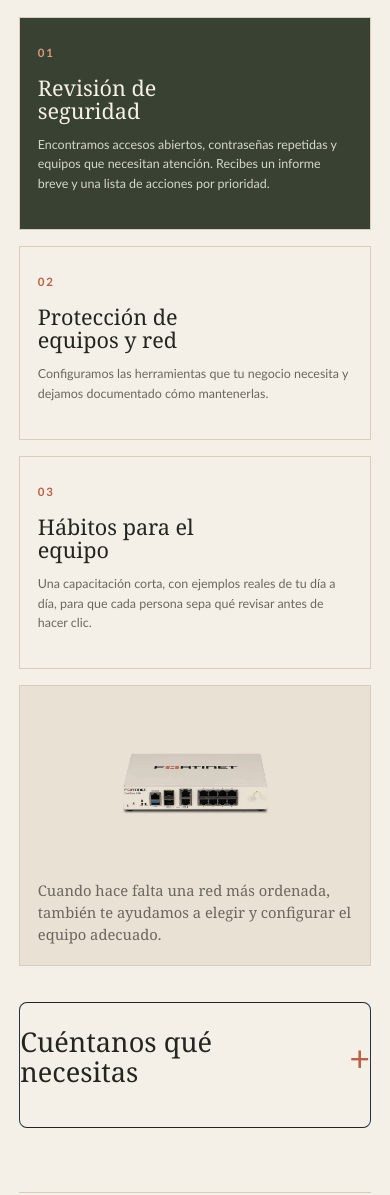
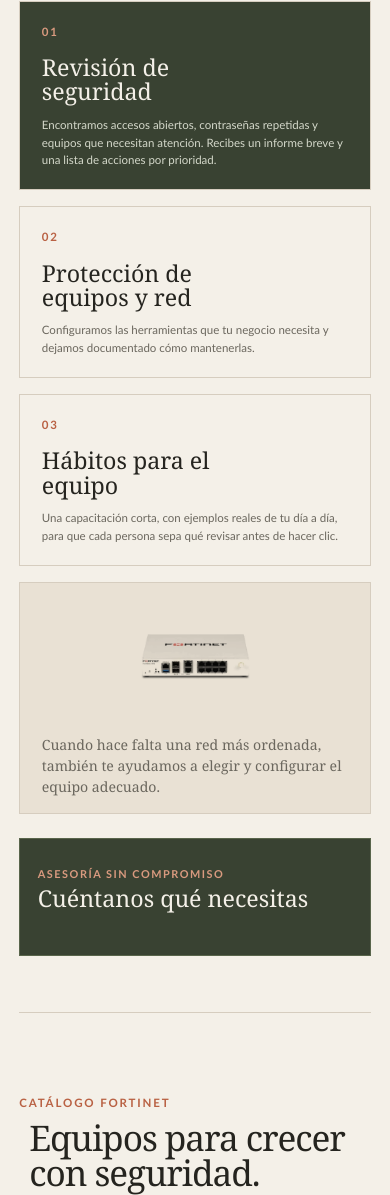
Before and after one commit to Onigp/proyecto_JC, a website: page index.html in a window 390 px wide. Shown: the part 1528-2723 px from the top of the page. Drawn offline with Linux system fonts and the light colour scheme.

Commit message:
Mejorar distribución y llamada a la acción de servicios
Co-authored-by: Copilot <223556219+Copilot@users.noreply.github.com>

```diff
--- a/index.html
+++ b/index.html
@@ -62,7 +62,13 @@
                 </article>
             </div>
             <details id="cotizar">
-                <summary><span class="summary-label">Cuéntanos qué necesitas</span><span aria-hidden="true">+</span></summary>
+                <summary>
+                    <span class="cta-copy">
+                        <span class="cta-kicker">Asesoría sin compromiso</span>
+                        <span class="summary-label">Cuéntanos qué necesitas</span>
+                    </span>
+                    <span class="cta-action" aria-hidden="true">Pide una orientación <b>→</b></span>
+                </summary>
                 <form id="formularioPresupuesto">
                     <label for="nombre">Tu nombre</label>
                     <input type="text" id="nombre" name="nombre" required>
--- a/public/assents/css/styles.css
+++ b/public/assents/css/styles.css
@@ -639,6 +639,207 @@ footer { max-width: 1180px; margin: 0 auto; padding: 1.5rem 2rem 2.5rem; border-
     }
 }
 
+/* Distribución editorial definitiva de tarjetas y CTA */
+#servicios {
+    grid-template-columns: 210px minmax(0, 760px);
+    column-gap: 2.5rem;
+    max-width: 1180px;
+    min-height: 690px;
+    padding: 4.5rem 0 3.5rem;
+}
+
+#servicios .section-intro {
+    width: 210px;
+}
+
+#servicios .section-intro h2 {
+    max-width: 210px;
+    font-size: 3.25rem;
+}
+
+#servicios .service-list {
+    max-width: 760px;
+    grid-template-columns: repeat(3, minmax(0, 1fr));
+    grid-template-rows: 310px 175px;
+    gap: 1rem;
+    min-height: 455px;
+}
+
+#servicios .service-tall,
+#servicios .service-offset,
+#servicios .service-wide {
+    margin: 0;
+    min-height: 0;
+    height: 310px;
+}
+
+#servicios .service-tall {
+    background: var(--olive-dark) !important;
+}
+
+#servicios .service-offset {
+    margin-top: 1.5rem;
+}
+
+#servicios .service-wide {
+    margin-top: 3rem;
+}
+
+#servicios article.service {
+    display: flex;
+    flex-direction: column;
+    padding: 1.25rem 1.35rem;
+}
+
+#servicios article.service h3 {
+    max-width: 200px;
+    margin: .9rem 0 .75rem;
+    font-size: 1.45rem;
+}
+
+#servicios article.service p {
+    margin: 0;
+    font-size: .72rem;
+    line-height: 1.55;
+}
+
+#servicios .product-note {
+    grid-column: 2 / 4;
+    grid-row: 2;
+    width: 100%;
+    min-height: 175px;
+    height: 175px;
+    margin: 0;
+    grid-template-columns: 150px 1fr;
+    gap: 1.25rem;
+    padding: 1rem 1.35rem;
+    align-self: start;
+}
+
+#servicios .product-note img {
+    max-height: 115px;
+}
+
+#servicios .product-note p {
+    max-width: 300px;
+    font-size: .88rem;
+}
+
+#servicios #cotizar {
+    margin-top: 1.5rem;
+    border: 1px solid var(--olive);
+    border-radius: 0;
+    background: var(--olive-dark);
+    color: var(--paper);
+}
+
+#servicios #cotizar summary {
+    min-height: 112px;
+    padding: 1.35rem 1.5rem;
+    color: var(--paper);
+}
+
+#servicios #cotizar .cta-copy {
+    display: flex;
+    flex-direction: column;
+    align-items: flex-start;
+    gap: .35rem;
+}
+
+#servicios #cotizar .cta-kicker {
+    color: #d99a7f;
+    font: 700 .68rem var(--sans);
+    letter-spacing: .14em;
+    text-transform: uppercase;
+}
+
+#servicios #cotizar .summary-label {
+    color: var(--paper);
+    font-size: clamp(1.7rem, 2.5vw, 2.25rem);
+}
+
+#servicios #cotizar .cta-action {
+    display: inline-flex;
+    align-items: center;
+    gap: 1.1rem;
+    color: var(--paper);
+    font: 700 .78rem var(--sans);
+    letter-spacing: .03em;
+    text-transform: none;
+}
+
+#servicios #cotizar .cta-action b {
+    display: grid;
+    place-items: center;
+    width: 42px;
+    height: 42px;
+    border-radius: 50%;
+    background: var(--clay);
+    color: #fff;
+    font-size: 1.25rem;
+}
+
+#servicios #cotizar[open] summary {
+    border-bottom-color: rgba(244, 240, 232, .18);
+}
+
+#servicios #cotizar > form,
+#servicios #cotizar > #resultadoPresupuesto {
+    margin: 1.5rem;
+    max-width: 760px;
+}
+
+@media (max-width: 760px) {
+    #servicios {
+        display: block;
+        min-height: 0;
+    }
+
+    #servicios .section-intro {
+        width: auto;
+    }
+
+    #servicios .section-intro h2 {
+        max-width: 420px;
+        font-size: clamp(3rem, 15vw, 5rem);
+    }
+
+    #servicios .service-list {
+        grid-template-columns: 1fr;
+        grid-template-rows: auto;
+        max-width: none;
+        min-height: 0;
+    }
+
+    #servicios .service-tall,
+    #servicios .service-offset,
+    #servicios .service-wide,
+    #servicios .product-note {
+        height: auto;
+        min-height: 0;
+        margin: 0 0 1rem;
+    }
+
+    #servicios .product-note {
+        grid-column: 1;
+        grid-row: auto;
+        grid-template-columns: 1fr;
+    }
+
+    #servicios #cotizar summary {
+        min-height: 100px;
+        padding: 1.1rem;
+    }
+
+    #servicios #cotizar .summary-label {
+        font-size: 1.45rem;
+    }
+
+    #servicios #cotizar .cta-action {
+        display: none;
+    }
+}
+
 .catalog-section { padding: 7rem 0; border-top: 1px solid var(--line); }
 .catalog-grid { display: grid; grid-template-columns: repeat(3, 1fr); gap: 1rem; margin-top: 3.5rem; }
 .catalog-card { min-height: 250px; display: flex; flex-direction: column; padding: 1.7rem; border: 1px solid var(--line); background: transparent; }
```
